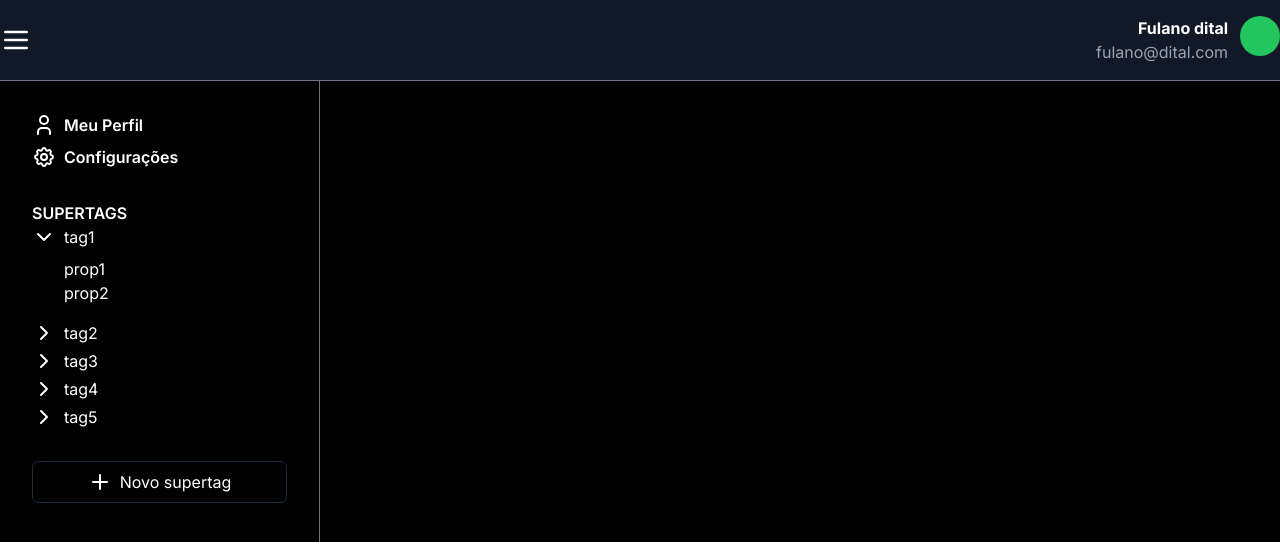
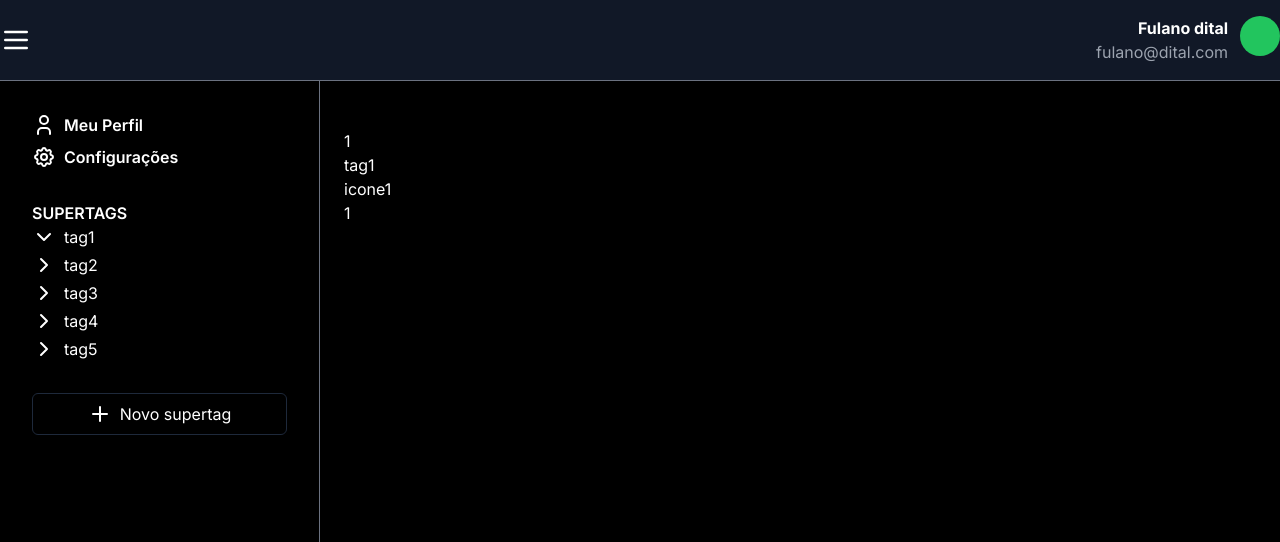
Before and after one commit to alexfreitasbr/super, a Next.js app: page / in a window 1280 px wide. Both pictures are taken after a click on the element "tag1". Shown: the top 542 px of the page. Built offline with nearby package versions, Linux system fonts and the light colour scheme.

Commit message:
editing supertag

```diff
--- a/app/components/share/layout/editingArea/index.tsx
+++ b/app/components/share/layout/editingArea/index.tsx
@@ -1,17 +1,17 @@
 
-import { PropertyRootStateType } from '@/types/Property'
+import { SelectedRootStateType } from '@/types/SuperTag'
 import { useSelector } from 'react-redux'
 
 export function EditingArea(){
-    const selectedProperty = useSelector((state: PropertyRootStateType) => state.property.editing)
-    console.log(selectedProperty)
+    const selected = useSelector((state: SelectedRootStateType) => state.selected.superTag)
+    console.log(selected)
     return <div className="flex flex-1 bg-black px-6 py-12">
 
-        {selectedProperty && <div className="text-white">
-            <p>{selectedProperty.id}</p>
-            <p>{selectedProperty.description}</p>
-            <p>{selectedProperty.type}</p>
-            <p>{selectedProperty.value}</p>
+        {selected && <div className="text-white">
+            <p>{selected.id}</p>
+            <p>{selected.name}</p>
+            <p>{selected.icon}</p>
+            <p>{selected.type}</p>
             </div>}
     </div>
 }
--- a/app/components/super-tags/superTagItem/index.tsx
+++ b/app/components/super-tags/superTagItem/index.tsx
@@ -1,8 +1,7 @@
-import { PropertyType } from "@/types/Property"
 import { SuperTagType } from "@/types/SuperTag"
 import { IconChevronRight, IconChevronDown } from "@tabler/icons-react"
 import { useState } from "react"
-import { propertyActions } from '@/store/property-slice'
+import { selectedActions } from '@/store/selected-slice'
 
 import { useDispatch } from 'react-redux'
 
@@ -13,27 +12,16 @@ type SuperTagItemProps = {
 
 export function SuperTagItem({ label, item }: SuperTagItemProps) {
     const [isOpen, setIsOpen] = useState(false)
-    const { properties } = item
     const dispatch = useDispatch()
 
     function handleClick() {
         setIsOpen((isOpen) => !isOpen)
+        dispatch(selectedActions.selectSuperTag(item))
+
     }
 
-    function handleSelect(item:PropertyType) {
-        dispatch(propertyActions.selectProperty(item))
-    }
-
-    const renderProprerties = properties?.map((item) => {
-        return <li className="cursor-pointer text-white hover:text-yellow-500" key={item.description} onClick={()=>handleSelect(item)}>
-            {item.description}
-        </li>
-    })
 
     return <li className="flex flex-col gap-2 " >
         <span className="flex  gap-2 cursor-pointer text-white hover:text-yellow-500"  onClick={handleClick}>{!isOpen ? <IconChevronRight/> : <IconChevronDown />}{label}</span>
-        {properties && isOpen && <ul className="pl-8 mb-3">
-            {renderProprerties}
-        </ul>}
     </li>
 }
--- /dev/null
+++ b/constants/selectedInitial.ts
@@ -0,0 +1,6 @@
+import { ItitialSelected } from "@/types/SuperTag";
+
+
+export const SelectedInitalState:ItitialSelected = {
+    superTag: null
+}
--- a/store/index.ts
+++ b/store/index.ts
@@ -2,14 +2,14 @@ import { configureStore } from '@reduxjs/toolkit'
 import authReducer from './auth'
 import superTagReducer from './supertag-slice'
 import properyReducer from './property-slice'
-
-
+import selectedReducer from './selected-slice'
 
 const store = configureStore({
     reducer: {
         auth: authReducer,
         superTag: superTagReducer,
         property: properyReducer,
+        selected: selectedReducer,
     }
 })
 
--- /dev/null
+++ b/store/selected-slice.ts
@@ -0,0 +1,19 @@
+import { createSlice }  from '@reduxjs/toolkit'
+import { SelectedInitalState } from '@/constants/selectedInitial'
+
+const selectedReducer = createSlice({
+    name:'selected',
+    initialState:SelectedInitalState,
+    reducers: {
+        selectSuperTag(state,action){
+            state.superTag = action.payload
+        },
+        unselectSuperTag(state){
+            state.superTag = null
+        },
+    }
+})
+
+export default selectedReducer.reducer
+
+export const selectedActions = selectedReducer.actions
```
Also changed, not shown: types/SuperTag.ts (+10 -0 lines).
